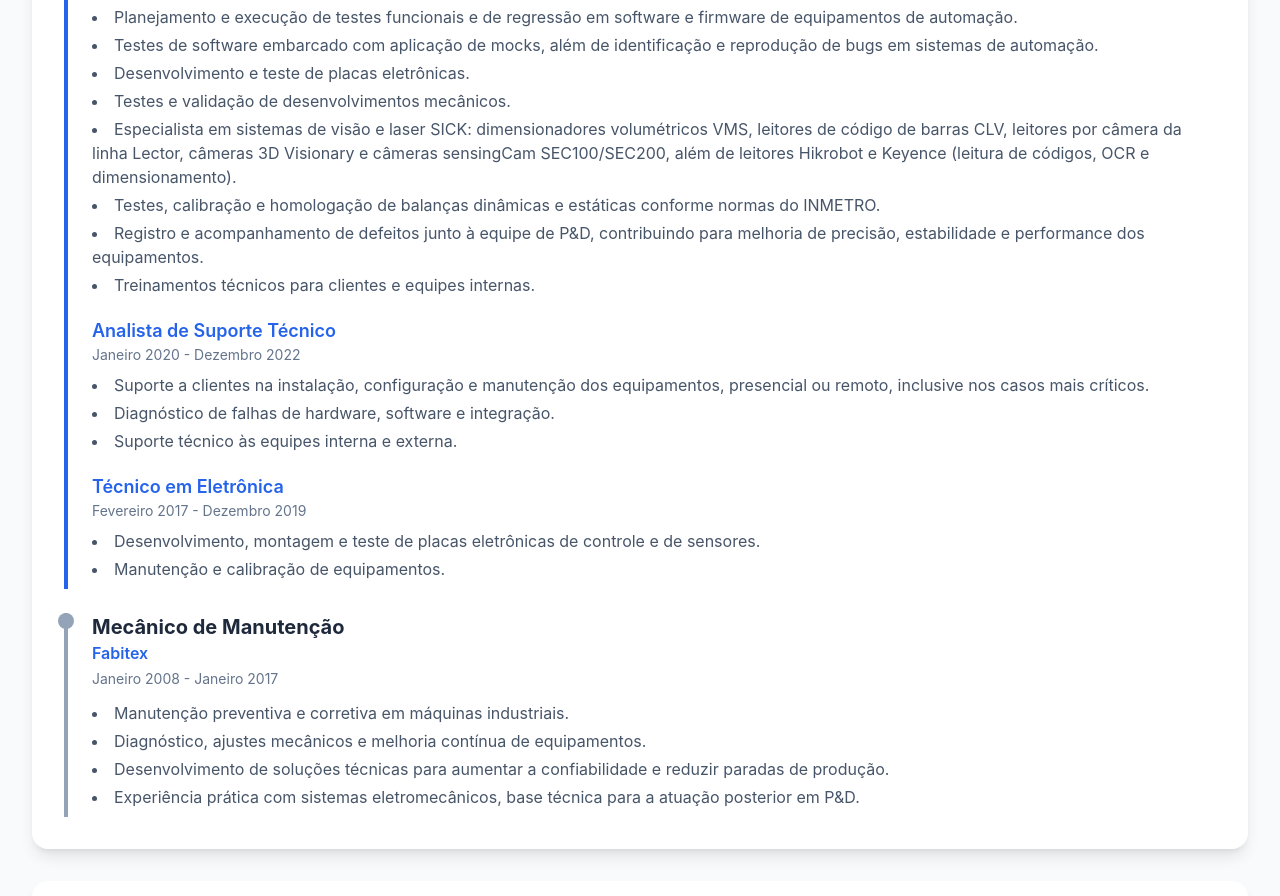
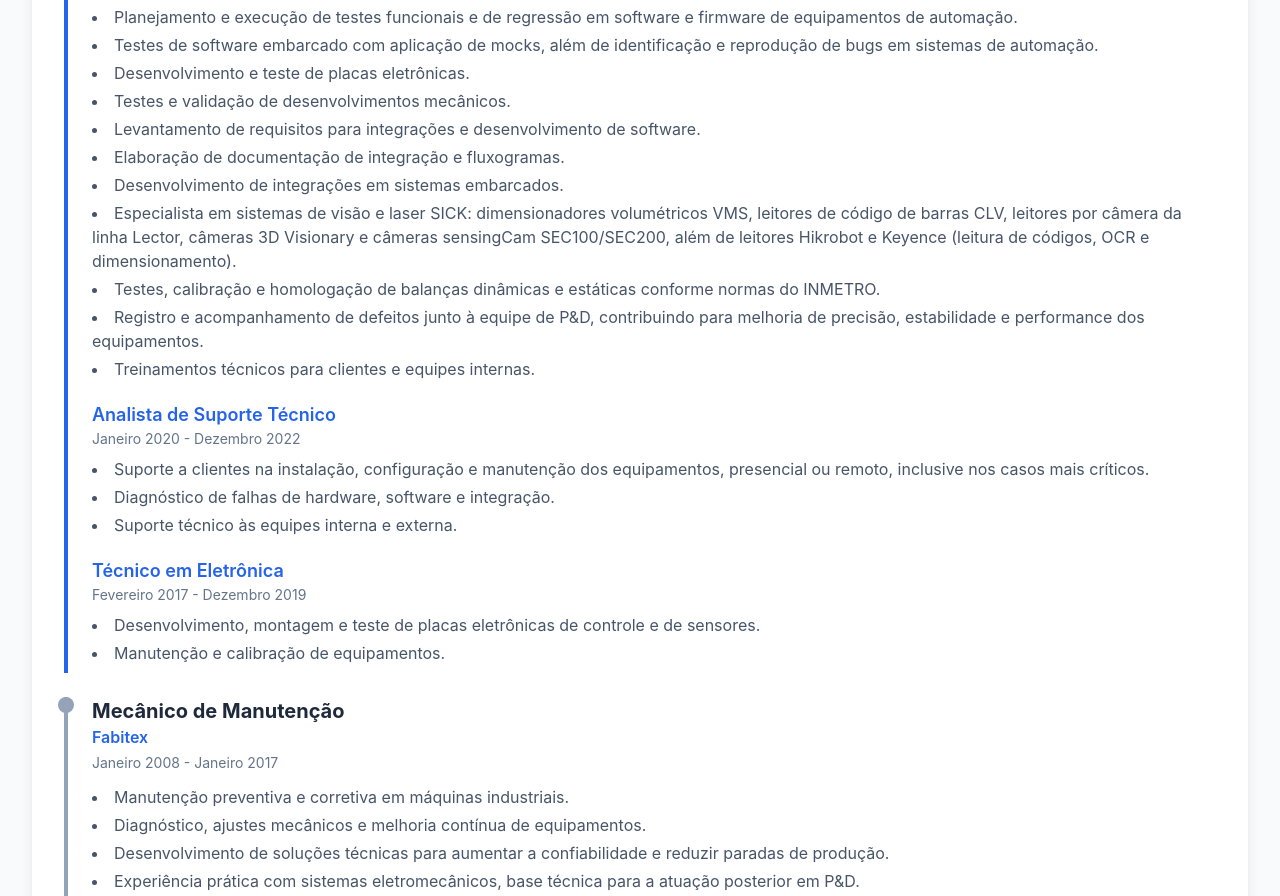
Before and after one commit to JulianoChristovao/julianochristovao.github.io, a plain HTML site: page index.html in a window 1280 px wide. Shown: the part 999-1895 px from the top of the page. Drawn offline with nearby package versions, Linux system fonts and the light colour scheme.

Commit message:
Adiciona requisitos e integrações ao cargo atual

```diff
--- a/index.html
+++ b/index.html
@@ -126,6 +126,9 @@
                                     <li>Testes de software embarcado com aplicação de mocks, além de identificação e reprodução de bugs em sistemas de automação.</li>
                                     <li>Desenvolvimento e teste de placas eletrônicas.</li>
                                     <li>Testes e validação de desenvolvimentos mecânicos.</li>
+                                    <li>Levantamento de requisitos para integrações e desenvolvimento de software.</li>
+                                    <li>Elaboração de documentação de integração e fluxogramas.</li>
+                                    <li>Desenvolvimento de integrações em sistemas embarcados.</li>
                                     <li>Especialista em sistemas de visão e laser SICK: dimensionadores volumétricos VMS, leitores de código de barras CLV, leitores por câmera da linha Lector, câmeras 3D Visionary e câmeras sensingCam SEC100/SEC200, além de leitores Hikrobot e Keyence (leitura de códigos, OCR e dimensionamento).</li>
                                     <li>Testes, calibração e homologação de balanças dinâmicas e estáticas conforme normas do INMETRO.</li>
                                     <li>Registro e acompanhamento de defeitos junto à equipe de P&amp;D, contribuindo para melhoria de precisão, estabilidade e performance dos equipamentos.</li>
@@ -298,6 +301,7 @@
                     <span class="px-4 py-2 bg-blue-100 dark:bg-blue-900 text-blue-800 dark:text-blue-200 rounded-lg text-center font-medium hover:scale-105 transition-transform">Casos de Teste</span>
                     <span class="px-4 py-2 bg-blue-100 dark:bg-blue-900 text-blue-800 dark:text-blue-200 rounded-lg text-center font-medium hover:scale-105 transition-transform">Sistemas Embarcados</span>
                     <span class="px-4 py-2 bg-blue-100 dark:bg-blue-900 text-blue-800 dark:text-blue-200 rounded-lg text-center font-medium hover:scale-105 transition-transform">Mocks / Testes de Firmware</span>
+                    <span class="px-4 py-2 bg-blue-100 dark:bg-blue-900 text-blue-800 dark:text-blue-200 rounded-lg text-center font-medium hover:scale-105 transition-transform">Requisitos e Integrações</span>
                     <span class="px-4 py-2 bg-blue-100 dark:bg-blue-900 text-blue-800 dark:text-blue-200 rounded-lg text-center font-medium hover:scale-105 transition-transform">Visão Computacional</span>
                     <span class="px-4 py-2 bg-blue-100 dark:bg-blue-900 text-blue-800 dark:text-blue-200 rounded-lg text-center font-medium hover:scale-105 transition-transform">SICK (VMS, CLV, Lector, Visionary, SEC)</span>
                     <span class="px-4 py-2 bg-blue-100 dark:bg-blue-900 text-blue-800 dark:text-blue-200 rounded-lg text-center font-medium hover:scale-105 transition-transform">Automação Industrial</span>
```
